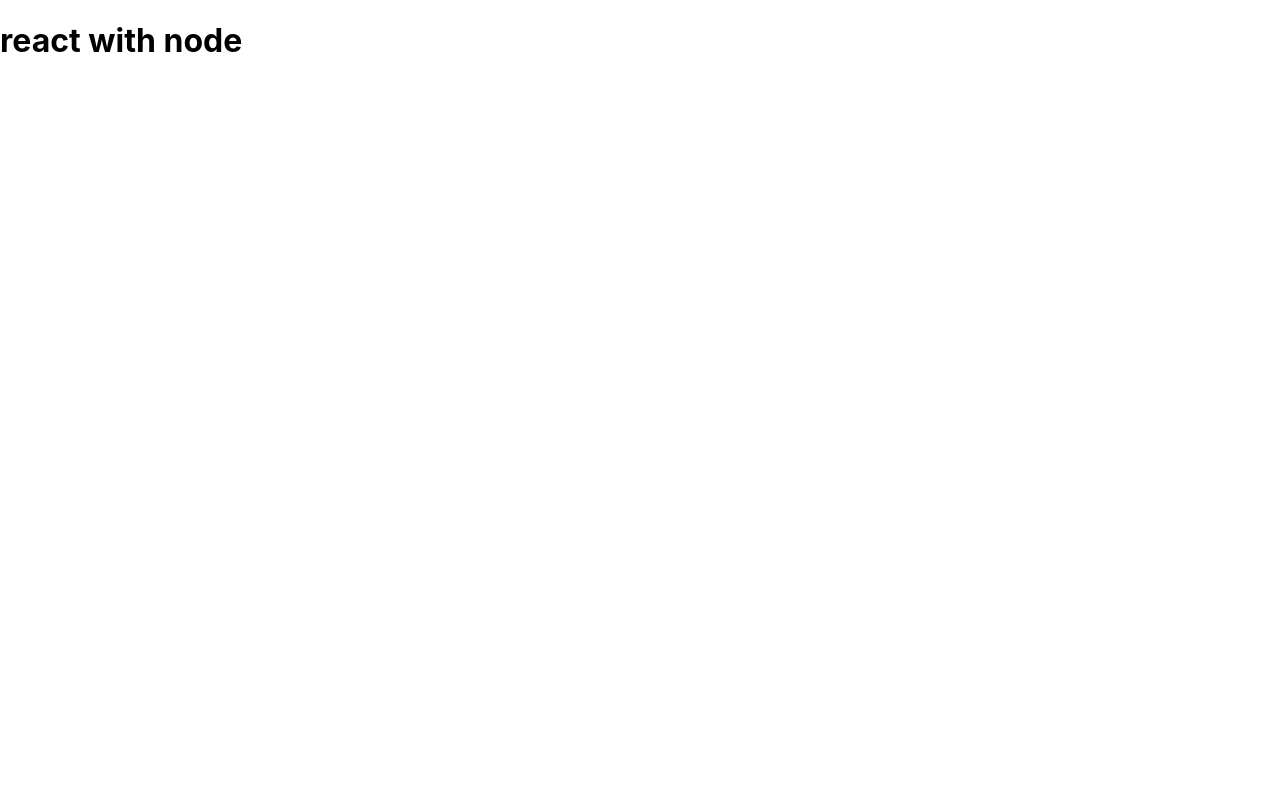
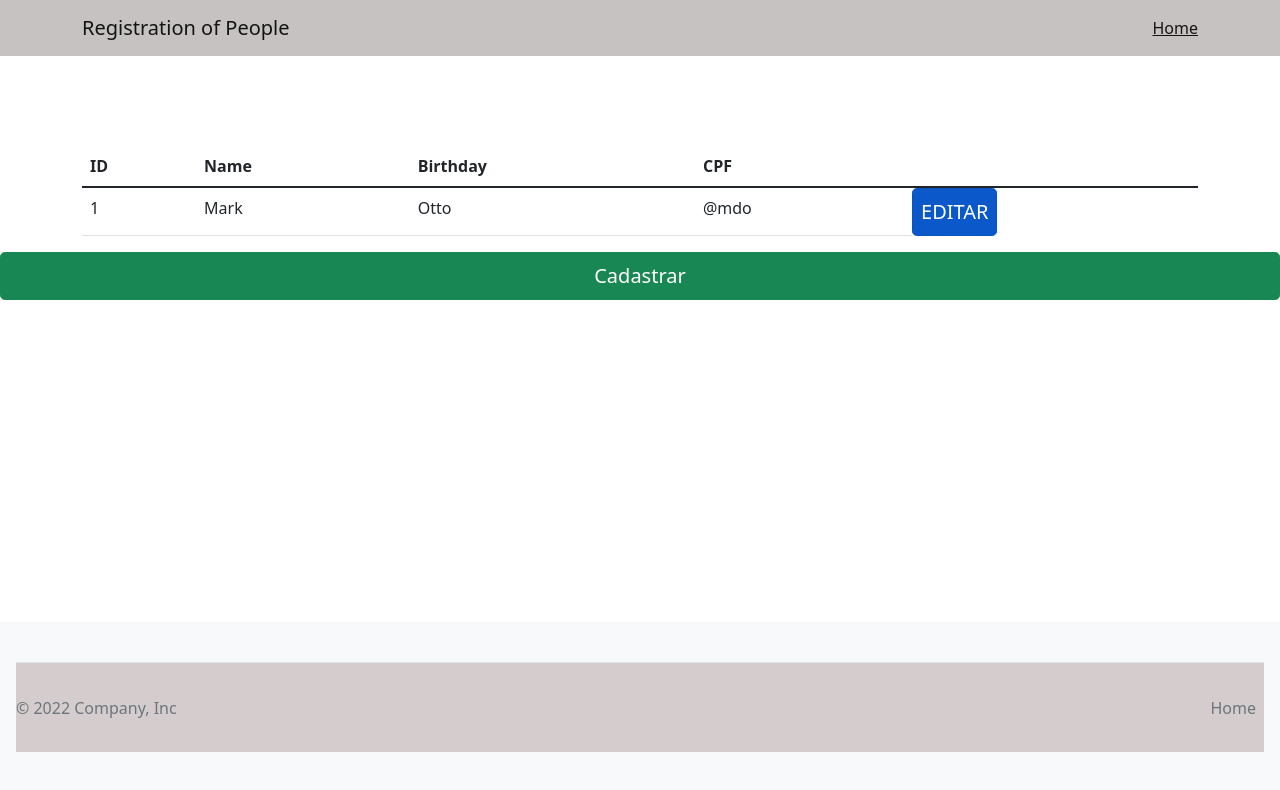
Before and after one commit to silviraquel/full-stack-project-node-react---registration-of-people, a React (Create React App) app in the folder frontend/: page / in a window 1280 px wide. Shown: the top 790 px of the page. Built offline with nearby package versions, Linux system fonts and the light colour scheme.

Commit message:
react_components

```diff
--- a/frontend/package.json
+++ b/frontend/package.json
@@ -6,7 +6,9 @@
     "@testing-library/jest-dom": "^5.16.4",
     "@testing-library/react": "^13.3.0",
     "@testing-library/user-event": "^13.5.0",
+    "bootstrap": "^5.1.3",
     "react": "^18.2.0",
+    "react-bootstrap": "^2.4.0",
     "react-dom": "^18.2.0",
     "react-scripts": "5.0.1",
     "web-vitals": "^2.1.4"
--- a/frontend/src/App.js
+++ b/frontend/src/App.js
@@ -1,10 +1,25 @@
+import Header from "./components/Header";
+import Footer from "./components/Footer";
+import People from "./components/People";
+import 'bootstrap/dist/css/bootstrap.min.css';
 
 function App() {
   return (
-    <div className="App">
-     <h1> react with node</h1>
+    <div>
+      <div>
+        <Header />
+      </div>
+
+      <div>
+        <People />
+      </div>
+
+      <div>
+        <Footer />
+      </div>
+
     </div>
-  );
+  )
 }
 
 export default App;
--- /dev/null
+++ b/frontend/src/components/Footer/index.js
@@ -0,0 +1,25 @@
+import React from "react"
+import './style.css';
+
+const Footer = () => {
+
+    return (
+        <div>
+            <div className="footer" class="p-3 mb-2 bg-light text-white fixed-bottom">
+                <footer class="d-flex flex-wrap align-items-center py-3 my-4 border-top">
+                    <p class="col-md-4 mb-0 text-muted">© 2022 Company, Inc</p>
+
+                    <a href="/" class="col-md-4 d-flex align-items-center justify-content-center mb-3 mb-md-0 me-md-auto link-dark text-decoration-none">
+                        <svg class="bi me-2" width="40" height="32"></svg>
+                    </a>
+
+                    <ul class="nav col-md-4 justify-content-end">
+                        <li class="nav-item"><a href="#" class="nav-link px-2 text-muted">Home</a></li>
+                    </ul>
+                </footer>
+            </div>
+        </div>
+    )
+};
+
+export default Footer;
--- /dev/null
+++ b/frontend/src/components/Footer/style.css
@@ -0,0 +1,7 @@
+footer {
+    position:relative;
+    bottom:0;
+    height:90px;
+    background-color: rgba(208, 199, 199, 0.87);
+    padding-bottom: 0%;
+}
--- /dev/null
+++ b/frontend/src/components/Header/index.js
@@ -0,0 +1,26 @@
+import React from "react"
+import Container from 'react-bootstrap/Container';
+import Navbar from 'react-bootstrap/Navbar';
+import './style.css';
+
+
+const Header = () => {
+
+    return (
+        <>
+            <Navbar className='navbar'>
+                <Container>
+                    <Navbar.Brand href="#home">Registration of People</Navbar.Brand>
+                    <Navbar.Toggle />
+                    <Navbar.Collapse className="justify-content-end">
+                        <Navbar.Text>
+                            <a href="#login">Home</a>
+                        </Navbar.Text>
+                    </Navbar.Collapse>
+                </Container>
+            </Navbar>
+        </>
+    )
+}
+
+export default Header;
--- /dev/null
+++ b/frontend/src/components/Header/style.css
@@ -0,0 +1,3 @@
+.navbar{
+    background-color:rgb(199, 194, 194);
+}
--- /dev/null
+++ b/frontend/src/components/People/index.js
@@ -0,0 +1,48 @@
+import React from 'react';
+import { useState } from 'react';
+import './style.css';
+import Table from 'react-bootstrap/Table';
+import Container from 'react-bootstrap/Container';
+import Button from 'react-bootstrap/Button';
+
+
+const People = () => {
+
+  const [person, setPerson] = useState([]);
+
+  return (
+    <>
+      <Container className="topo" class='d-flex align-items-center  flex-direction: column align-items-stretch padding-top'>
+        <Table>
+          <thead>
+
+            <tr>
+              <th>ID</th>
+              <th>Name</th>
+              <th>Birthday</th>
+              <th>CPF</th>
+            </tr>
+
+          </thead>
+          <tbody>
+
+            <tr>
+              <td>1</td>
+              <td>Mark</td>
+              <td>Otto</td>
+              <td>@mdo</td>
+              <Button size="lg active">EDITAR</Button>
+            </tr>
+
+          </tbody>
+        </Table>
+      </Container>
+      <div className="d-grid gap-2">
+      <Button size="lg" variant='success'>Cadastrar</Button>
+      </div>
+
+    </>
+  )
+}
+
+export default People;
--- /dev/null
+++ b/frontend/src/components/People/style.css
@@ -0,0 +1,3 @@
+.topo{
+    padding-top: 7%;
+}
```
Also changed, not shown: 1 other file (tests, documents, lock files or other folders).
